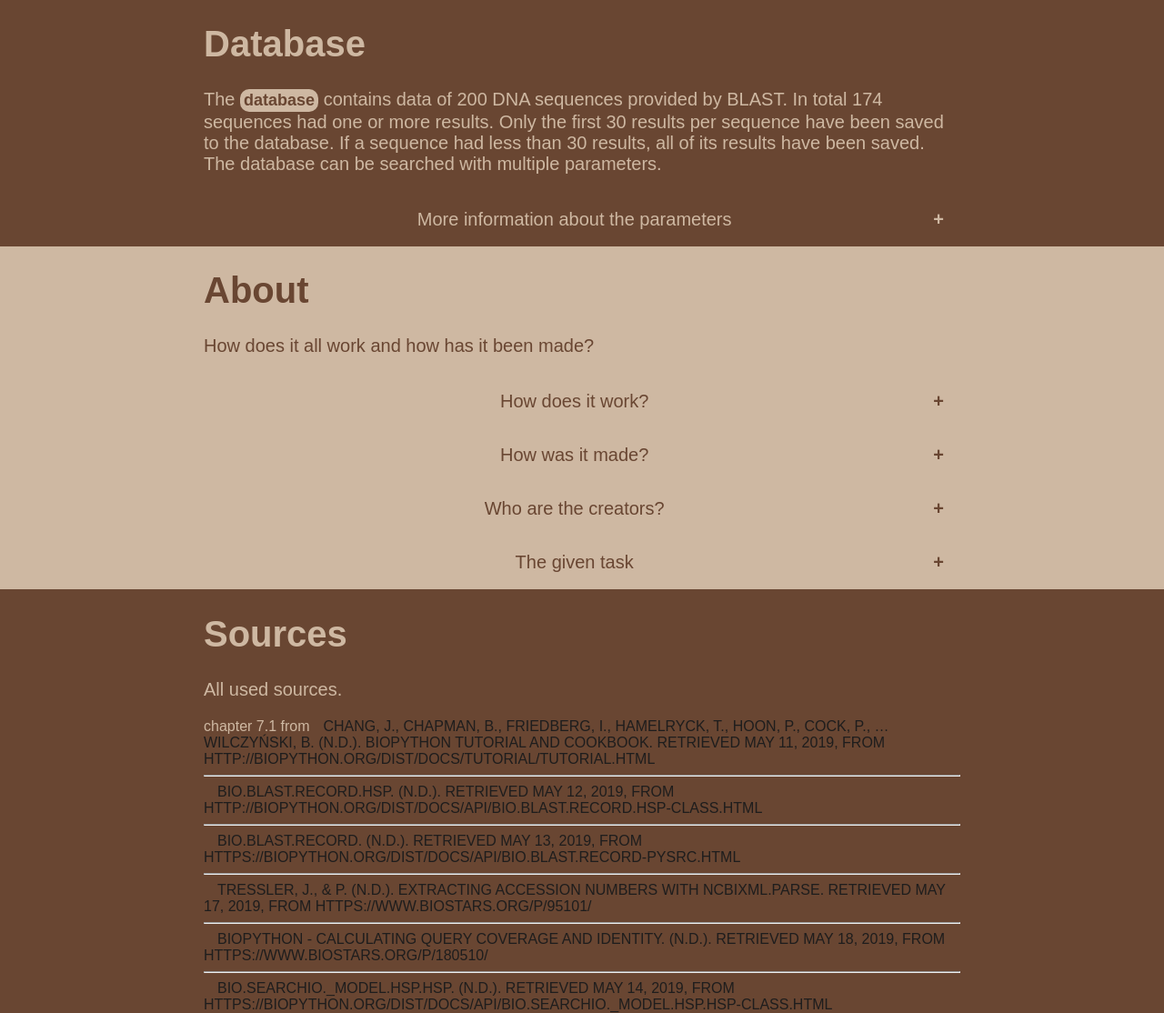
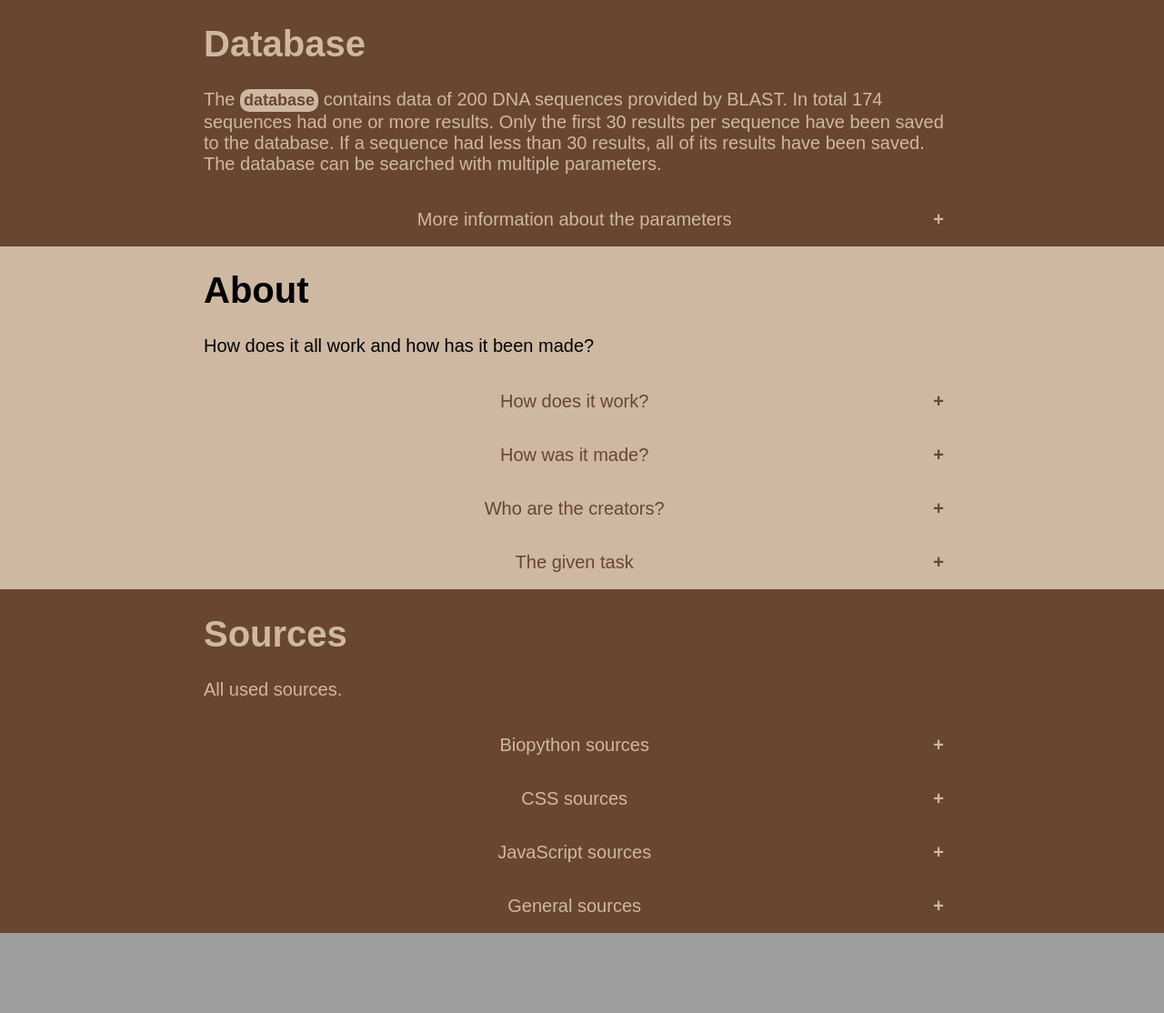
Before and after one commit to yaris19/website_blok4, a Flask app: page / in a window 1280 px wide. Shown: the part 801-1915 px from the top of the page at 91% size. After the commit the page ends 1827 px from the top, so only its background shows below. Run offline with Flask 2, Linux system fonts and the light colour scheme.

Commit message:
Merge branch 'test_branch' of C:\Users\Gebruiker\PycharmProjects\website_blok4 with conflicts.

```diff
--- a/static/index.css
+++ b/static/index.css
@@ -36,9 +36,9 @@ body {
 
 a {
     margin: 15px;
-    color: #1e1d1d;
+    color: #000000;
     text-decoration: none;
-    text-transform: uppercase;
+    /*text-transform: uppercase;*/
     target-name: new;
     target-new: tab;
 }
@@ -80,9 +80,10 @@ a.hover {
 
 .banner-area {
     position: relative;
-    background: url(background.jpg) no-repeat;
+    background-image: url(test.jpg);
     width: 100%;
     height: 100vh;
+    background-repeat: no-repeat;
     -webkit-background-size: cover;
     background-size: cover;
 }
@@ -110,7 +111,6 @@ a.hover {
     width: 100%;
     height: 100%;
     background: #CEB8A2;
-    color: #694632;
 }
 
 .Sources_area {
@@ -158,7 +158,7 @@ a.hover {
 }
 
 .table-part {
-    width: 85%;
+    width: 95%;
     height: 85%;
 }
 
@@ -270,7 +270,6 @@ tr:nth-child(odd) {
     outline: none;
     font-size: 20px;
     transition: 0.4s;
-
 }
 
 
@@ -310,18 +309,6 @@ tr:nth-child(odd) {
   font-size: 25px;
 }
 
-
-.BLAST_container {
-    position: relative;
+hr {
+    border: 2px solid #421a00;
 }
-
-.BLAST {
-    position: absolute;
-    bottom: 250px;
-    right: 0;
-    background-color: rgba(209, 202, 194, 0.3);
-    color: black;
-    padding-left: 20px;
-    padding-right: 20px;
-    font-size: 25px;
-}
--- a/templates/website.html
+++ b/templates/website.html
@@ -48,14 +48,13 @@
                 <b>Count:</b> Search the database, and count how many times
                 an item occurs. Only <b>1</b> checkbox can be chosen.<br>
 
-                <b>Organism:</b> Search the database for eiter
-                a species, a genus or a family using the text box 'what to look
-                for'.<br>
+                <b>Organism:</b> Search the organism database.
+                The choices are: species, genus and family. (See 'what to
+                look for', for more information)<br>
 
-                <b>Protein:</b> Search the database for eiter
-                a definition or a accession code using the text box 'what to
-                look
-                for'.<br>
+                <b>Protein:</b> Search the protein database.
+                The choices are: accession code and definition. (See 'what
+                to look for', for more information)<br>
 
                 <b>What to look for:</b> Filter something in
                 the database<br>If the previous choice was <b>organism:</b>
@@ -126,16 +125,7 @@
         <p> How does it all work and how has it been made?</p>
         <button class="accordion-about">How does it work?</button>
         <div class="panel-about">
-            <p>This website, made up of Flask and HTML, retrieves the data from
-                the selfmade database which is created with the use of the
-                programming languages: Python and MySQL. <br>
-                The Flask of the site communicates with the database (which is
-                explained under the database block), retrieving all the
-                database data which is visualized. <br><br>
-
-                (The “BLAST” link under the database page takes you to another
-                page where u can BLAST your own sequences which is linked with
-                https://blast.ncbi.nlm.nih.gov/Blast.cgi.) <br></p>
+            <p>Morgan</p>
         </div>
         <button class="accordion-about">How was it made?</button>
         <div class="panel-about">
@@ -160,14 +150,22 @@
         </div>
         <button class="accordion-about">The given task</button>
         <div class="panel-about">
-            <p>The task given was to create a simple interactive methods for
+            <p>The given task was to create a simple interactive method for
                 accessing processed sequencing data through a website. The task
                 was assigned by the HAN Biocentre as a means for them to
                 continue with a assignment from the Productschap Tuinbouw en
                 CNC grondstoffen B.V. The base data received for the
-                project was in a FastQ file and was data acquired after paired
-                end illumina sequencing on metagenomic data.<br> Paired end
-                illumina sequencing used two reads for each sequence</p>
+                project was in a FastQ file and was acquired after paired
+                end illumina sequencing on metagenomic data (paired end
+                illumina sequencing uses two reads for each sequence, a
+                forward and a reverse read with a length of 301 nucleotides).
+                <br> To get the raw data processed a first requirement was to
+                blast the data using a script and that data had to be saved
+                within a database, which would also require a database. After
+                the database had been created and filled with data the database
+                linkage with the site could be tested before further finishing
+                touches could be applied.
+                </p>
         </div>
     </div>
 </div>
@@ -176,13 +174,11 @@
     <div class="text-part">
         <h1>Sources</h1>
         <p> All used sources.</p>
-        chapter 7.1 from<a class="sources-a"
-                           href="http://biopython.org/DIST/docs/tutorial/Tutorial.html">Chang,
-        J., Chapman, B., Friedberg, I.,
-        Hamelryck, T., Hoon, P., Cock, P., … Wilczyński, B. (n.d.). Biopython
-        Tutorial and Cookbook. Retrieved May
-        11, 2019, from
-        http://biopython.org/DIST/docs/tutorial/Tutorial.html</a>
+        <button class="accordion-database">Biopython sources</button>
+        <div class="panel-database">
+            <a href="http://biopython.org/DIST/docs/tutorial/Tutorial.html">Chapter 7.1 from<br>Chang, J., Chapman, B.,
+                Friedberg, I., Hamelryck, T., Hoon, P., Cock, P., … Wilczyński, B. (n.d.). Biopython Tutorial and
+                Cookbook. Retrieved May 11, 2019, from http://biopython.org/DIST/docs/tutorial/Tutorial.html</a>
             <hr>
             <a href="http://biopython.org/DIST/docs/api/Bio.Blast.Record.HSP-class.html">Bio.Blast.Record.HSP.
                 (n.d.).
@@ -203,9 +199,35 @@
                 query coverage and Identity. (n.d.).
                 Retrieved May 18, 2019, from https://www.biostars.org/p/180510/</a>
             <hr>
-        <a href="https://biopython.org/DIST/docs/api/Bio.SearchIO._model.hsp.HSP-class.html">Bio.SearchIO._model.hsp.HSP.
-            (n.d.). Retrieved May 14, 2019, from
+            <a href="https://biopython.org/DIST/docs/api/Bio.SearchIO._model.hsp.HSP-class.html">
+                Bio.SearchIO._model.hsp.HSP. (n.d.). Retrieved May 14, 2019, from
                 https://biopython.org/DIST/docs/api/Bio.SearchIO._model.hsp.HSP-class.html</a><br>
+        </div>
+        <button class="accordion-database">CSS sources</button>
+        <div class="panel-database">
+            <a href="https://www.w3schools.com/howto/howto_css_image_text.asp">W3Schools. (n.d.). How To Position Text
+                Over an Image. Retrieved May 24, 2019, from https://www.w3schools.com/howto/howto_css_image_text.asp</a>
+        </div>
+        <button class="accordion-database">JavaScript sources</button>
+        <div class="panel-database">
+            <a href="https://www.w3schools.com/howto/howto_js_accordion.asp">W3Schools. (n.d.-a). How To Create an
+                Accordion. Retrieved May 23, 2019, from https://www.w3schools.com/howto/howto_js_accordion.asp</a>
+            <hr>
+            <a href="https://www.w3schools.com/howto/howto_js_toggle_hide_show.asp">W3Schools. (n.d.-b). How To Toggle
+                Between Hiding And Showing an Element. Retrieved May 24, 2019, from
+                https://www.w3schools.com/howto/howto_js_toggle_hide_show.asp</a>
+        </div>
+        <button class="accordion-database">General sources</button>
+        <div class="panel-database">
+            <a href="https://www.python.org/">Python Software Foundation. (n.d.). Welcome to Python.org. Retrieved from
+                https://www.python.org/</a>
+            <hr>
+            <a href="http://flask.pocoo.org/">Ronacher, A. (n.d.). Welcome | Flask (A Python Microframework). Retrieved
+                from http://flask.pocoo.org/</a>
+            <hr>
+            <a href="https://www.mysql.com/">Oracle Corporation. (n.d.). MySQL. Retrieved from https://www.mysql.com/
+            </a>
+        </div>
     </div>
 </div>
 
```
Lines whose indentation alone changed are shown as unchanged.
